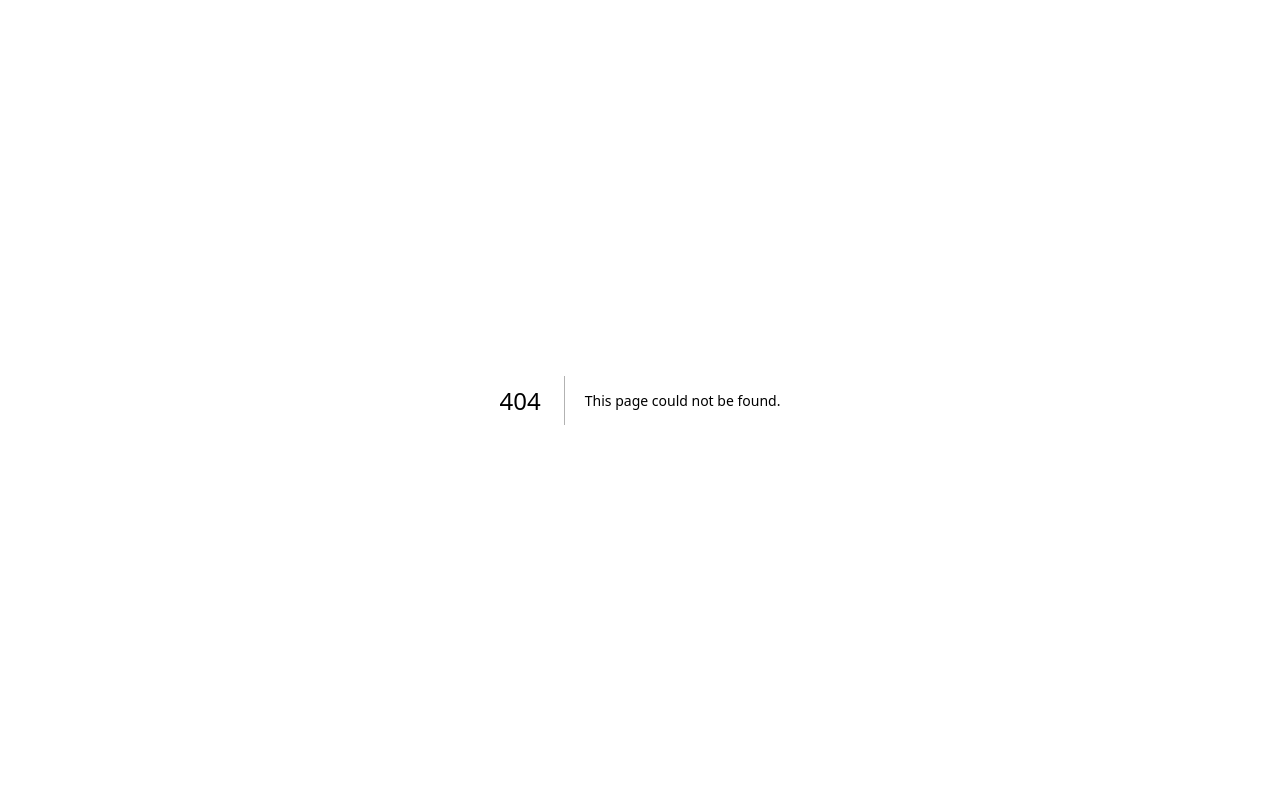
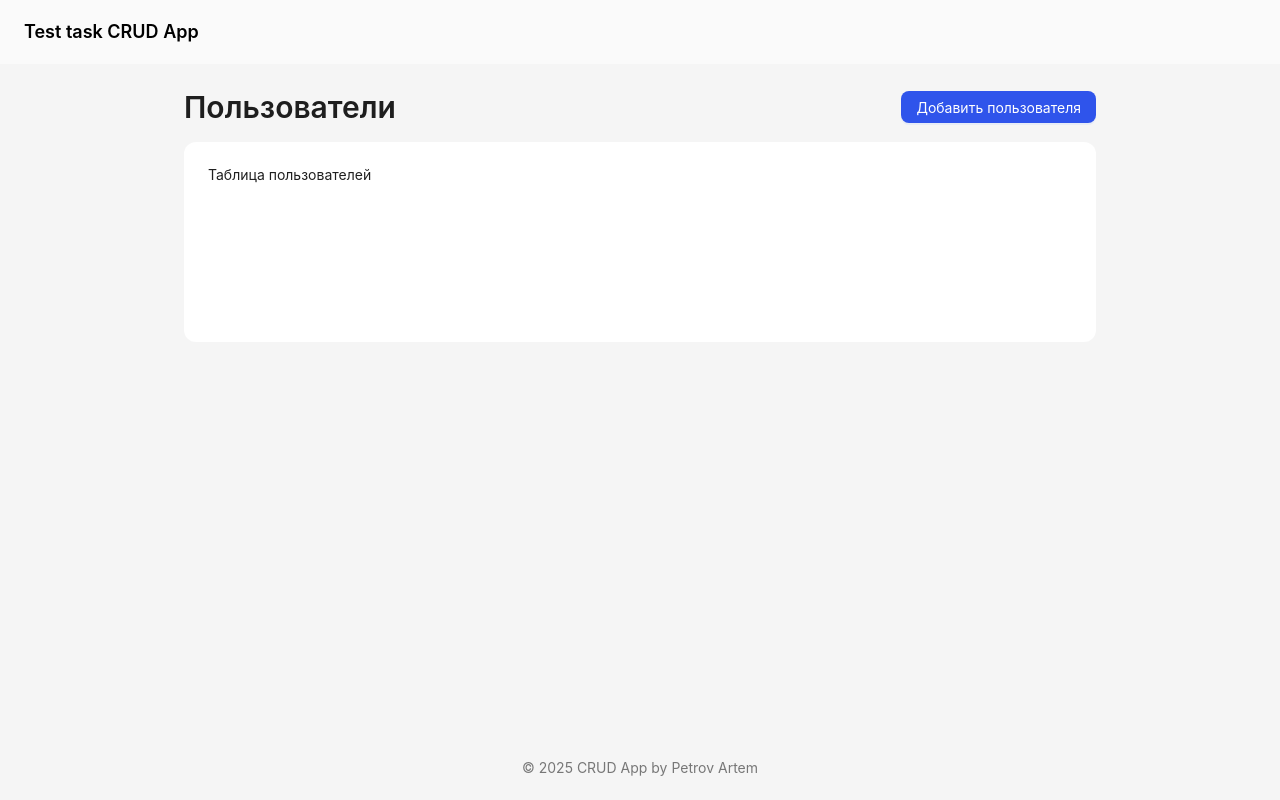
Before and after one commit to c1assifier/nextjs-crud-users, a Next.js app: page /users in a window 1280 px wide. Before the commit this address had no page. Built offline with nearby package versions, Linux system fonts and the light colour scheme.

Commit message:
feat: implement base layout and global styles

```diff
--- a/src/app/globals.css
+++ b/src/app/globals.css
@@ -1,33 +1,16 @@
-:root {
-  --background: #ffffff;
-  --foreground: #171717;
-}
-
-@media (prefers-color-scheme: dark) {
-  :root {
-    --background: #0a0a0a;
-    --foreground: #ededed;
-  }
+* {
+  box-sizing: border-box;
+  margin: 0;
+  padding: 0;
 }
 
 html,
 body {
-  max-width: 100vw;
-  overflow-x: hidden;
-}
-
-body {
-  color: var(--foreground);
-  background: var(--background);
-  font-family: Arial, Helvetica, sans-serif;
-  -webkit-font-smoothing: antialiased;
-  -moz-osx-font-smoothing: grayscale;
-}
-
-* {
-  box-sizing: border-box;
-  padding: 0;
-  margin: 0;
+  width: 100%;
+  height: 100%;
+  font-family: -apple-system, BlinkMacSystemFont, 'Segoe UI', Roboto, Helvetica, Arial, sans-serif;
+  background-color: #f8f9f8;
+  color: #222;
 }
 
 a {
@@ -35,8 +18,33 @@ a {
   text-decoration: none;
 }
 
-@media (prefers-color-scheme: dark) {
-  html {
-    color-scheme: dark;
-  }
+button {
+  cursor: pointer;
 }
+
+/* Styles for layout */
+
+.header {
+  background: #fafafa;
+  color: #000;
+  font-size: 18px;
+  font-weight: 600;
+  padding-inline: 24px;
+  display: flex;
+  align-items: center;
+}
+
+.content {
+  padding: 24px;
+  margin: 0 auto;
+  width: 100%;
+  max-width: 960px;
+}
+
+.footer {
+  text-align: center;
+  color: #777;
+  background: transparent;
+  padding: 24px 0;
+  font-size: 14px;
+}
--- a/src/app/layout.tsx
+++ b/src/app/layout.tsx
@@ -1,19 +1,39 @@
+'use client';
+
+import React from 'react';
+import { ConfigProvider, Layout } from 'antd';
+import ruRU from 'antd/locale/ru_RU';
 import './globals.css';
-import type { Metadata } from 'next';
 
-export const metadata: Metadata = {
-  title: 'User CRUD App',
-  description: 'Test assignment — CRUD app with Next.js, Ant Design, RHF, Zod',
-};
+const { Header, Content, Footer } = Layout;
 
-export default function RootLayout({
-  children,
-}: {
-  children: React.ReactNode;
-}) {
+export default function RootLayout({ children }: { children: React.ReactNode }) {
   return (
-    <html lang='ru'>
-      <body>{children}</body>
+    <html lang="ru">
+      <body>
+        <ConfigProvider
+          locale={ruRU}
+          theme={{
+            token: {
+              colorPrimary: '#2f54eb',
+              borderRadius: 8,
+            },
+            components: {
+              Button: {
+                colorPrimaryHover: '#1d39c4',
+              },
+            },
+          }}
+        >
+          <Layout style={{ minHeight: '100vh' }}>
+            <Header className="header">Test task CRUD App</Header>
+            <Content className="content">{children}</Content>
+            <Footer className="footer">
+              © {new Date().getFullYear()} CRUD App by Petrov Artem
+            </Footer>
+          </Layout>
+        </ConfigProvider>
+      </body>
     </html>
   );
 }
--- /dev/null
+++ b/src/app/users/UsersPage.module.css
@@ -0,0 +1,16 @@
+.wrapper {
+  background: #fff;
+  padding: 24px;
+  border-radius: 12px;
+  min-height: 200px;
+}
+
+.addBtn {
+  background: #2f54eb;
+  border: none;
+  transition: all 0.2s ease;
+}
+
+.addBtn:hover {
+  background: #1d39c4;
+}
--- /dev/null
+++ b/src/app/users/page.tsx
@@ -0,0 +1,25 @@
+'use client';
+
+import { Button, Flex, Typography } from 'antd';
+import styles from './UsersPage.module.css';
+
+const { Title } = Typography;
+
+export default function UsersPage() {
+  return (
+    <Flex vertical gap={16}>
+      <Flex justify="space-between" align="center">
+        <Title level={2} style={{ margin: 0 }}>
+          Пользователи
+        </Title>
+        <Button type="primary" className={styles.addBtn}>
+          Добавить пользователя
+        </Button>
+      </Flex>
+
+      <div className={styles.wrapper}>
+        <p>Таблица пользователей</p>
+      </div>
+    </Flex>
+  );
+}
```
Also changed, not shown: package.json (+11 -4 lines), src/app/page.tsx (+7 -3 lines), 1 other file (tests, documents, lock files or other folders).
